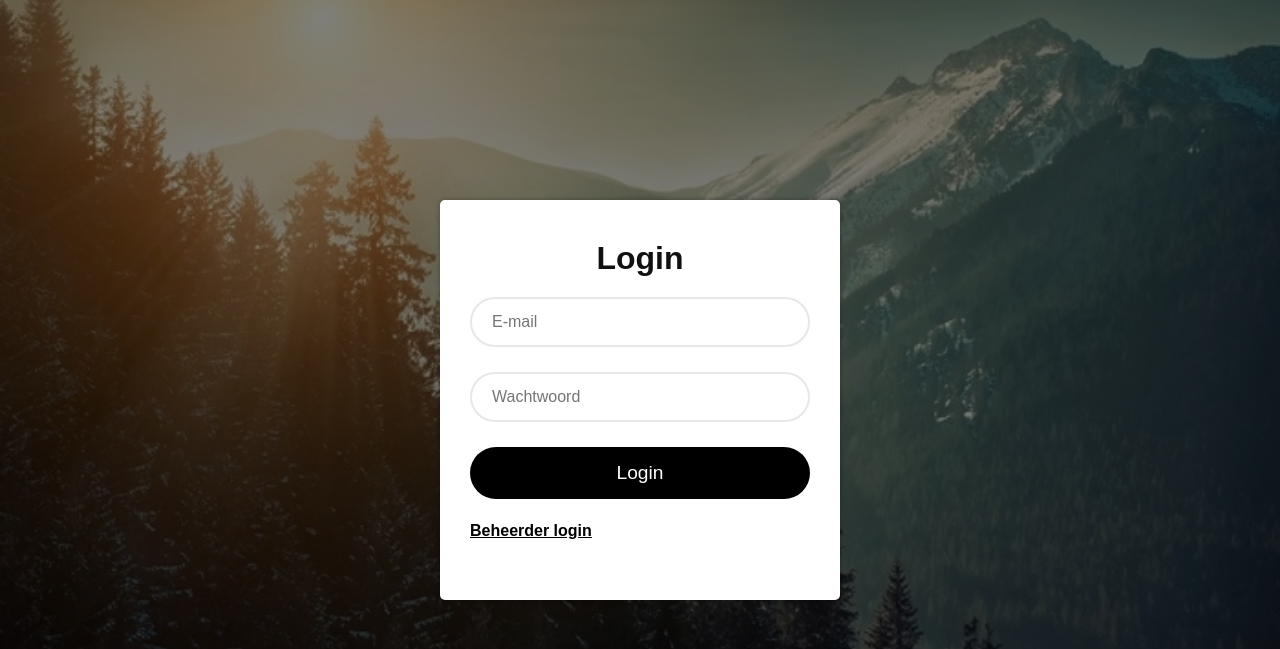
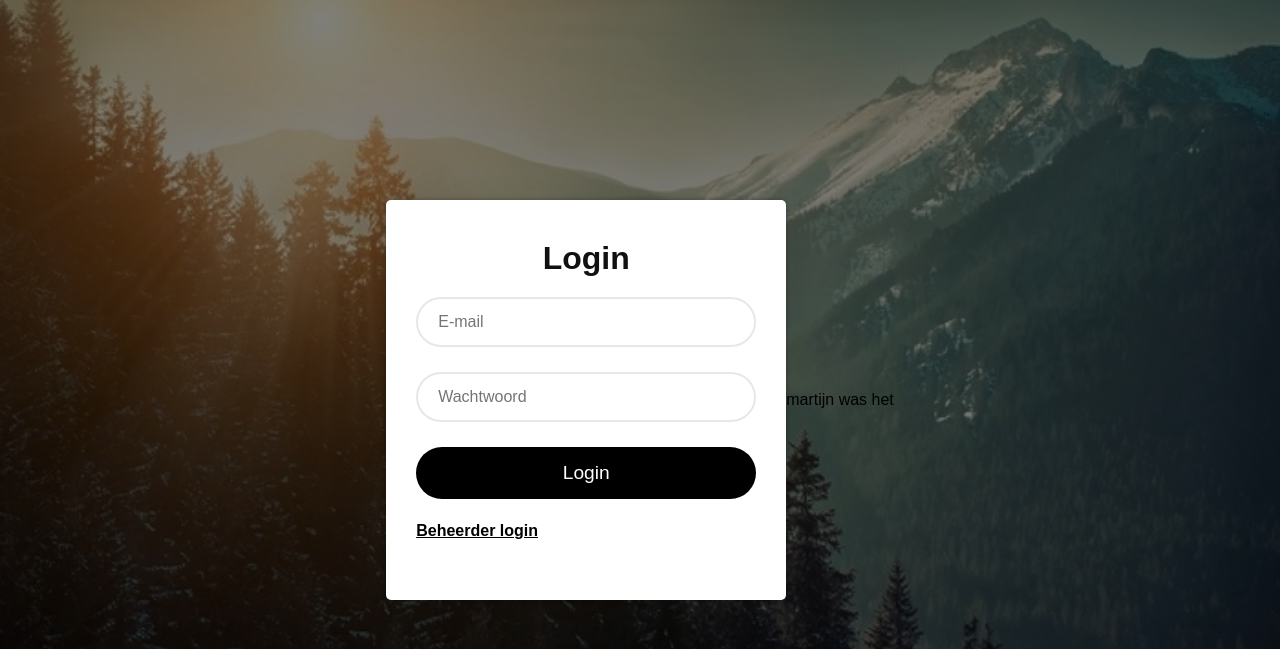
Before and after one commit to D1nand/Bier, a PHP site: page /Bierverkoopmanagement/ in a window 1280 px wide. Shown: the top 649 px of the page. Run offline with PHP 8.4, Linux system fonts and the light colour scheme.

Commit message:
Update index.php

```diff
--- a/index.php
+++ b/index.php
@@ -57,7 +57,7 @@ if (isset($_POST['submit'])) {
                     <p style="text-decoration:underline " class="login-register-text"> <a href="">Beheerder login</a> </p>
                 </form>
             </div>
-
+<p> martijn was het</p>
 
     </body>
 </html>
```
